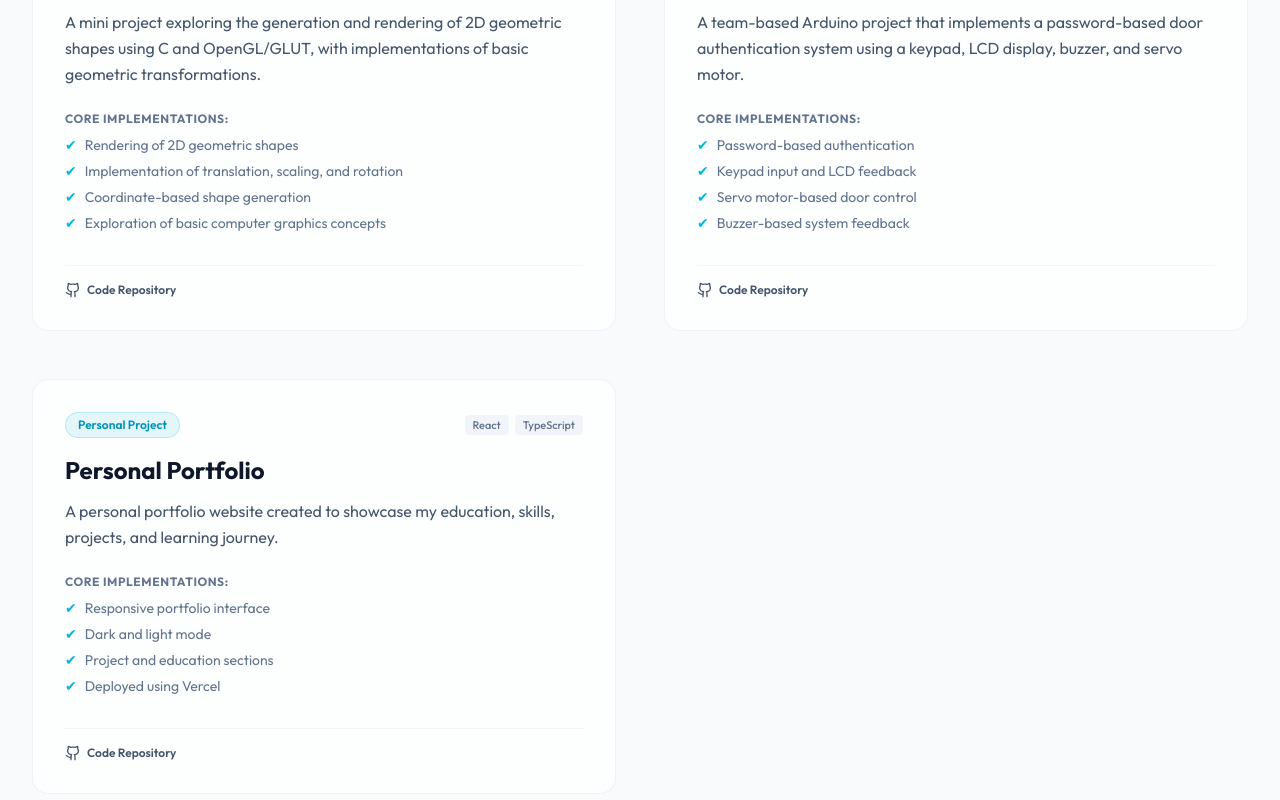
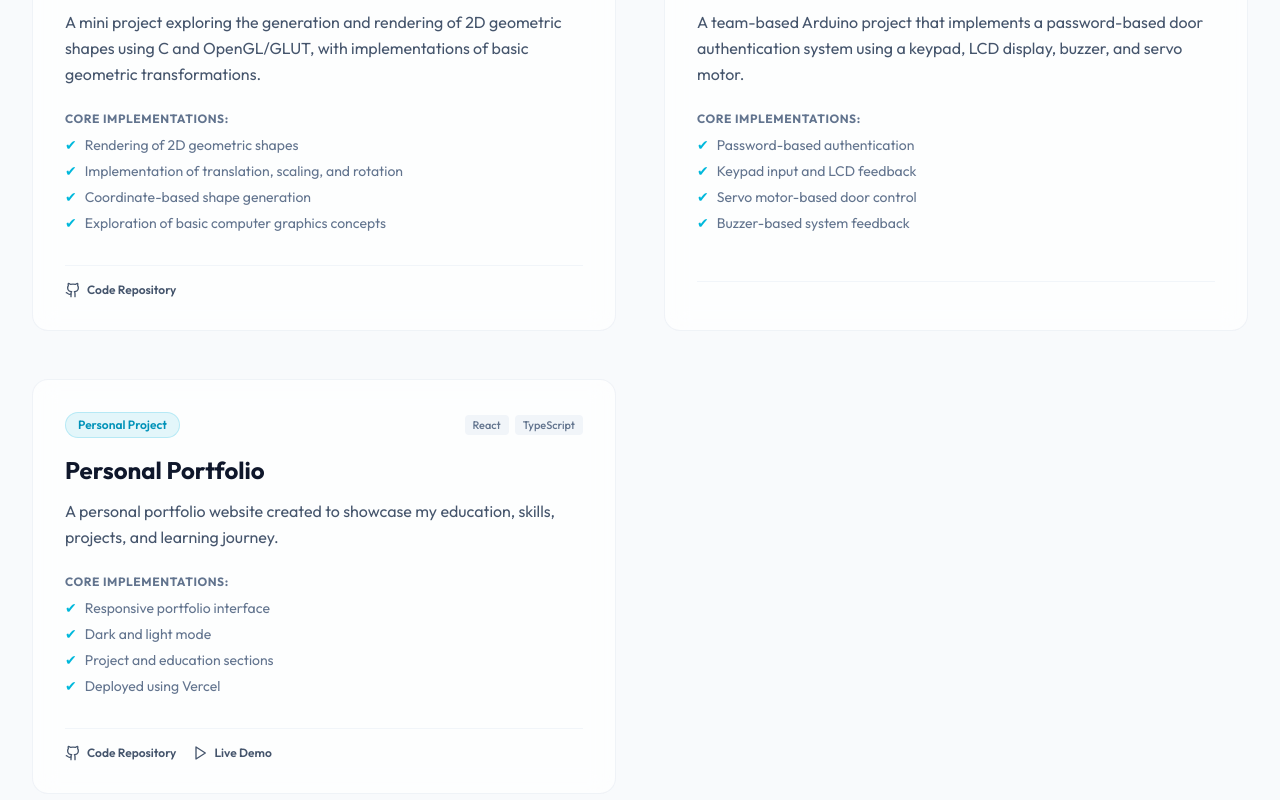
Before and after one commit to Ardra-Sobharaj/portfolio, a React (Vite) app: page / in a window 1280 px wide. Shown: the part 3749-4549 px from the top of the page. Built offline with nearby package versions, Linux system fonts and the light colour scheme.

Commit message:
Update project links and project section

```diff
--- a/src/components/Projects.tsx
+++ b/src/components/Projects.tsx
@@ -183,8 +183,8 @@ export function Projects() {
     'Project and education sections',
     'Deployed using Vercel',
   ],
-  github: 'https://github.com/Ardra-Sobharaj/portfolio?utm_source=chatgpt.com',
-  demo: 'https://portfolio-7vzc53lx3-ardra-sobharaj-s-projects.vercel.app/?utm_source=chatgpt.com',
+  github: 'https://github.com/Ardra-Sobharaj/portfolio',
+  demo: 'https://portfolio-7vzc53lx3-ardra-sobharaj-s-projects.vercel.app/',
   isInteractive: false,
 },
   ];
@@ -196,7 +196,7 @@ export function Projects() {
         {/* Section Header */}
         <div className="text-center max-w-3xl mx-auto mb-16">
           <h2 className="text-3xl sm:text-4xl font-bold text-slate-900 dark:text-white">
-            Academic Projects
+           Projects
           </h2>
           <div className="w-16 h-1 bg-gradient-to-r from-primary-cyan to-primary-violet mx-auto mt-4 rounded-full"></div>
         </div>
@@ -357,6 +357,7 @@ export function Projects() {
 
               {/* Action Buttons */}
               <div className="flex items-center gap-4 mt-auto border-t border-slate-100 dark:border-slate-850 pt-4">
+                {proj.github && (
   <a
     href={proj.github}
     target="_blank"
@@ -366,6 +367,18 @@ export function Projects() {
     <Github className="w-4 h-4 mr-1.5" />
     Code Repository
   </a>
+)}
+                {proj.demo && (
+  <a
+    href={proj.demo}
+    target="_blank"
+    rel="noreferrer"
+    className="flex items-center text-xs font-semibold text-slate-600 dark:text-slate-300 hover:text-cyan-500 dark:hover:text-cyan-400 transition-colors"
+  >
+    <Play className="w-4 h-4 mr-1.5" />
+    Live Demo
+  </a>
+)}
 
                 {proj.isInteractive && (
                   <span className="flex items-center text-xs font-semibold text-emerald-600 dark:text-emerald-400">
```
Lines whose indentation alone changed are shown as unchanged.
